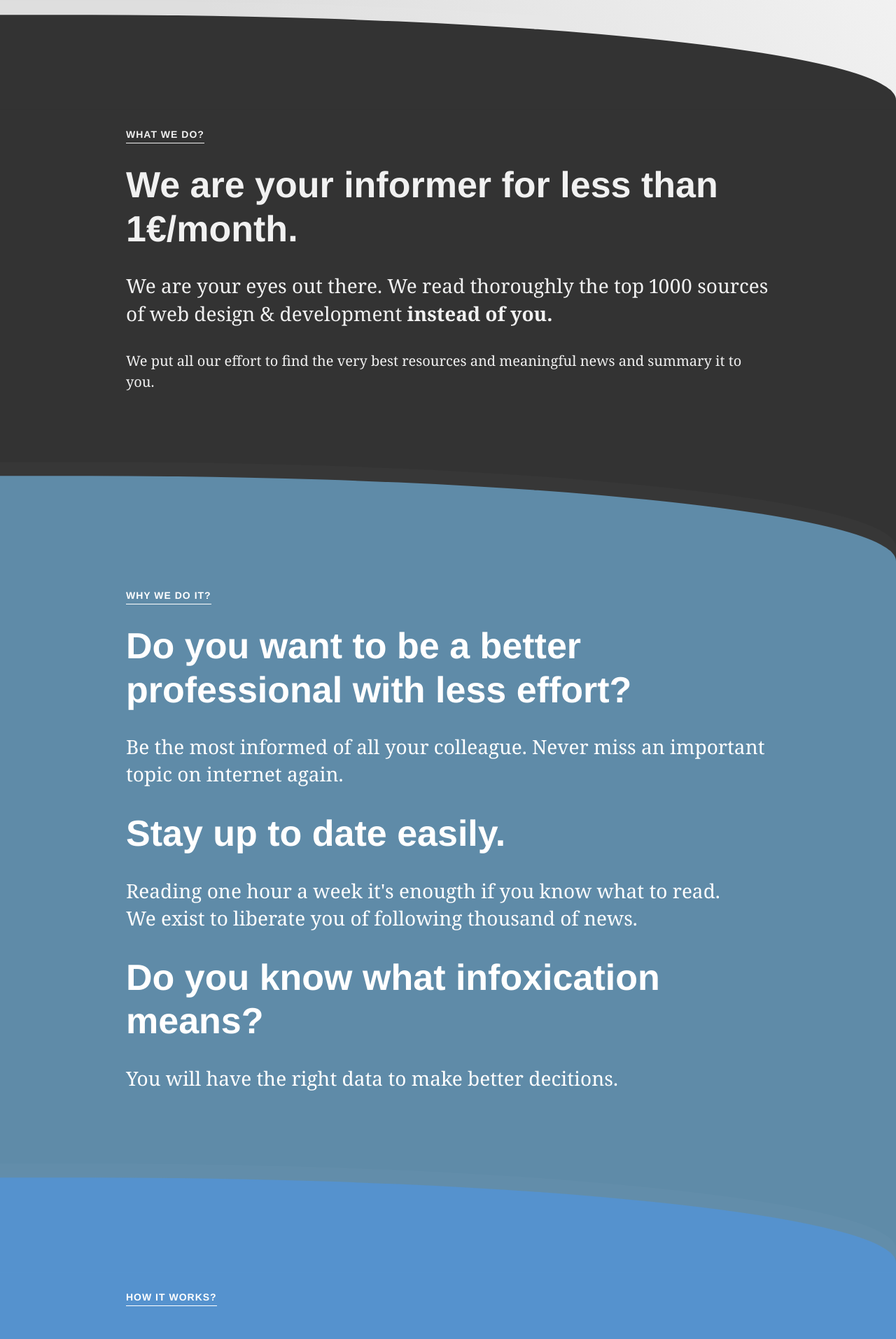
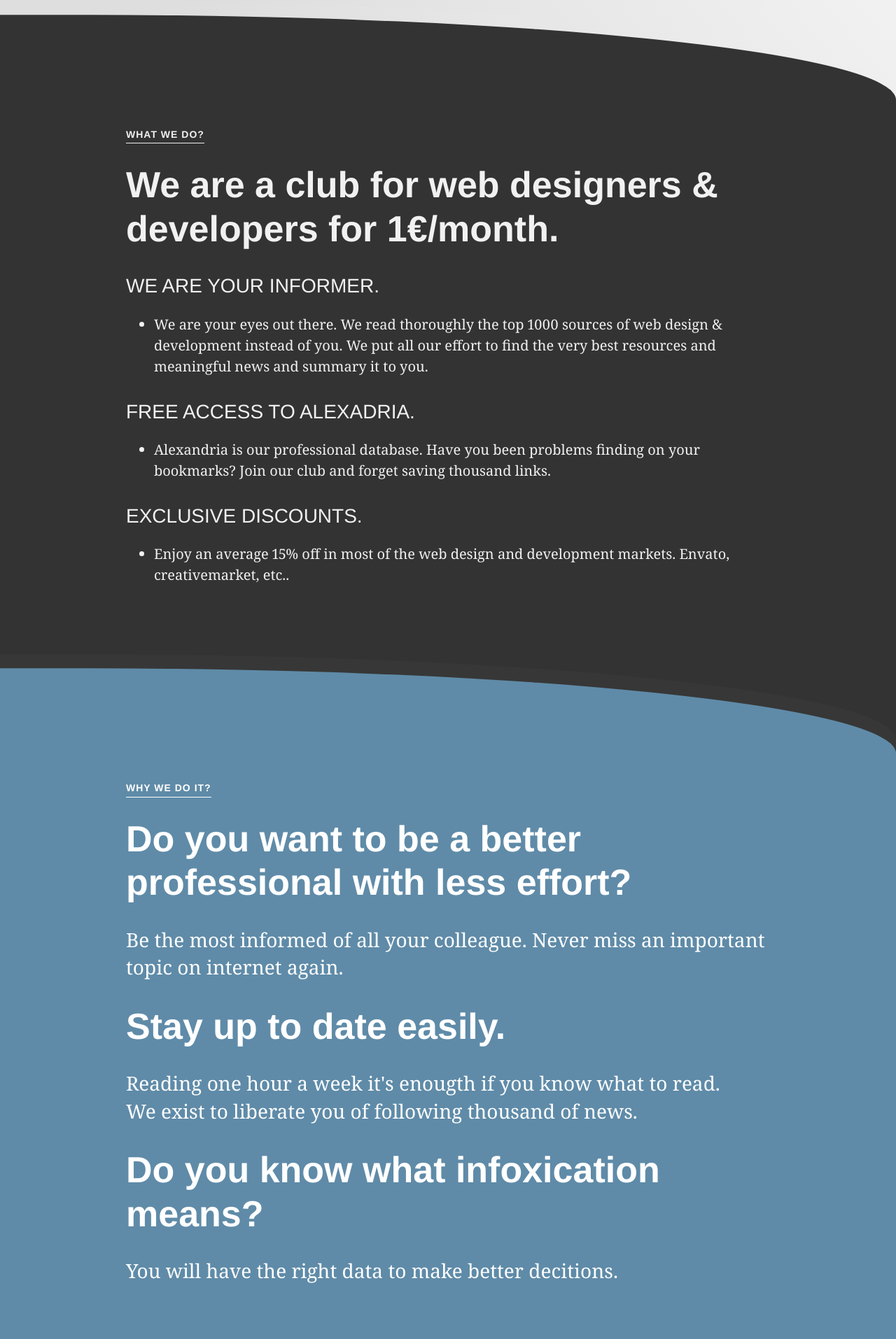
Before and after one commit to valencia-io/valencia-io, a Jekyll site: the page built from index.html, in a window 1280 px wide. Shown: the part 790-2704 px from the top of the page at 70% size. Built offline with Jekyll 4.4.1, drawn with Linux system fonts in a browser that asks for light colours; some of the changed text lies outside the part shown.

Commit message:
club vision applied

```diff
--- a/_includes/head.html
+++ b/_includes/head.html
@@ -16,4 +16,16 @@
     <link rel="alternate" type="application/atom+xml" title="{{ site.title }}" href="{{ "/feed.xml " | prepend: site.baseurl | prepend: site.url }}" />
 
 <!--     <script src="{{ "/js/vendor/modernizr-2.8.3-respond-1.4.2.min.js " | prepend: site.baseurl | prepend: site.url }}"></script> -->
+    <script type="text/javascript">
+    (function() {
+        var path = '//easy.myfonts.net/v2/js?sid=187188(font-family=Brandon+Grotesque+Regular)&sid=187189(font-family=Brandon+Grotesque+Light)&sid=187193(font-family=Brandon+Grotesque+Thin)&sid=187194(font-family=Brandon+Grotesque+Medium)&key=4K18Wh9NCO',
+            protocol = ('https:' == document.location.protocol ? 'https:' : 'http:'),
+            trial = document.createElement('script');
+        trial.type = 'text/javascript';
+        trial.async = true;
+        trial.src = protocol + path;
+        var head = document.getElementsByTagName("head")[0];
+        head.appendChild(trial);
+    })();
+</script>
 </head>
--- a/_sass/base/_typography.scss
+++ b/_sass/base/_typography.scss
@@ -148,7 +148,7 @@ body {
     h3 {
         font-family: $sans-serif;
         font-size: 1.4em;
-        font-weight: 300;
+        font-weight: 400;
         line-height: 1.4em;
         margin-bottom: 0.5em;
         text-transform: uppercase;
--- a/_sass/base/_variables.scss
+++ b/_sass/base/_variables.scss
@@ -1,4 +1,8 @@
-$brandonGrotesque:'BrandonGrotesque-Regular', 'Montserrat', $helvetica;
+#mfPreviewBar {
+    display:none;
+}
+$brandonGrotesque: 'Brandon Grotesque', 'Montserrat', $helvetica;
+
 // Typography
 $base-font-family: 'Libre Baskerville' , $georgia;
 $heading-font-family: $brandonGrotesque;
--- a/_sass/pages/_home.scss
+++ b/_sass/pages/_home.scss
@@ -46,14 +46,12 @@ body a:active, body a:focus, body a:hover {
         @include pad(0px);
     }
     li {
-/*         font-family: $brandonGrotesque;      */
-
-        list-style-position: outside;
-
-
+        padding-bottom: 0.6em;
+        font-size: 0.8em;
+        list-style-position: inside;
+        border-bottom: solid 3px rgba(255,255,255,0.1);
     }
 }
-
 
 #s5 {
     background:$blue-turquoise;
@@ -142,6 +140,13 @@ section:not(#s1) {
 
 span.price {
     font-size:1.6em;
+}
+.single-subscription {
+    opacity:0.8;
+    font-size:0.7em;
+    &::before {
+        content: "* ";
+    }
 }
 @mixin grid-item-columns($columns) {
     width: (100% / 12) * $columns;
--- a/index.html
+++ b/index.html
@@ -15,10 +15,10 @@ layout: home
         <div class="headline">
             <div class="hl1">Helping busy web designers &<br>developers to keep up to date</div>
             <div class="hl2">Too many good feeds to read every day?</div>
-            <div class="hl3">we read all, you enjoy quality articles</div>
-            <div class="hl4">Rules who pays. We want you to rule<br>and not being influenced by sponsors.</div>
+            <div class="hl3">We read everything, you enjoy the best articles</div>
+            <div class="hl4">Join the club to be<br> a better preofesional</div>
             <div class="hl5">Do you want to be the best<br>informed developer around you?</div>
-            <div class="hl6">Do you have no time to read<br>properly all news you are interested in?</div>
+            <div class="hl6">Exclusive discounts</div>
         </div>
     </div>
 
@@ -27,10 +27,13 @@ layout: home
 
     <article class="">
         <p class="type">What we do?</p>
-        <h1>We are your informer for less than 1€/month.</h1>
-        <h2>We are your eyes out there. We read thoroughly the top 1000 sources of web design & development <strong>instead of you.</strong></h2>
-        <p>We put all our effort to find the very best resources and meaningful news and summary it to you.</p>
-
+        <h1>We are a club for web designers & developers for 1€/month.</h1>
+        <h3>We are your informer.</h3>
+        <ul><li><p>We are your eyes out there. We read thoroughly the top 1000 sources of web design & development instead of you. We put all our effort to find the very best resources and meaningful news and summary it to you.</p></li></ul>
+        <h3>Free access to alexadria.</h3>
+        <ul><li><p>Alexandria is our professional database. Have you been problems finding on your bookmarks? Join our club and forget saving thousand links.</p></li></ul>
+        <h3>Exclusive discounts.</h3>
+        <ul><li><p>Enjoy an average 15% off in most of the web design and development markets. Envato, creativemarket, etc..</p></li></ul>
 
     </article>
 </section>
@@ -52,6 +55,7 @@ layout: home
             <h1><li>Get your <a href="/#pricing">subscription</a>.</li></h1>
             <h1><li>Once a week you will recive our <a target="_blank" href="/summary/last">summary</a>. Enjoy.</li></h1>
             <h1><li>When you miss a link or tool search our <a target="_blank" href="/alexandria">alexandria</a> library.</li></h1>
+            <h1><li>Save money buying your professional stuff.</li></h1>
         </ol>
 
     </article>
@@ -95,7 +99,7 @@ layout: home
                 <h1>Invite and win:  2 x 1</h1>
                 <p>Pay friend's first year subscription and get your subcription for free.</p>
                 <h3>12€ TOTAL</h3>
-                <button>Let's go</button>
+                <button>Join</button>
             </a>
             <a href="javascript:void(0)" class="grid-item">
                 <img src="/img/3x2.png" alt="">
@@ -114,5 +118,6 @@ layout: home
                 <button>Let's go</button>
             </a>
         </div>
+        <p class="single-subscription">Do you want to buy a single subscription? Why? It is the same price than inviting one friend and get yours for free.</p>
     </article>
 </section>
```
Also changed, not shown: other parts of index.html (+3 -3 lines), 10 other files.
